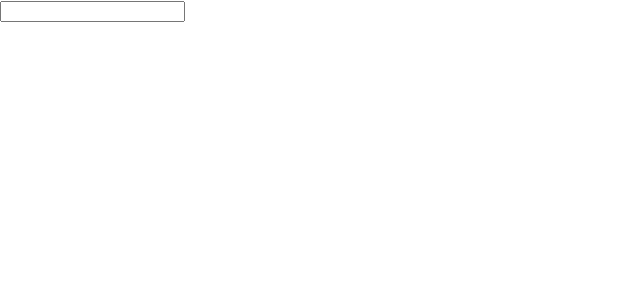
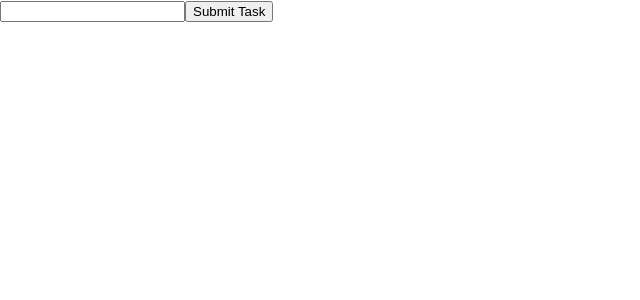
Before and after one commit to MalcolmSmalls/Odin-React-Todo, a React (Create React App) app: page / in a window 1280 px wide. Shown: the top 300 px of the page, without its empty margins (0-640 px from the left). Built offline with nearby package versions, Linux system fonts and the light colour scheme.

Commit message:
Add tasks to taskList

```diff
--- a/src/Components/Overview.js
+++ b/src/Components/Overview.js
@@ -3,13 +3,23 @@ import React from "react"
 
 export default function Overview (props) {
     const [ tasks, setTasks ] = React.useState( () => ({task: "", id: ""}))
-    console.log(tasks)
-
+    const [ taskList, setTaskList ] = React.useState ([ ])
+    // console.log(tasks)
+    console.log(taskList)
 
     function handleChange (event) {
         setTasks( prevTasks => {
             return {...prevTasks, [event.target.name]: event.target.value, id: nanoid()}
         })
+    }
+
+    function handleClick () {
+        // const newArr = []
+        // newArr.push(tasks)
+        setTaskList(prevTaskList => {
+            return [...prevTaskList, tasks]
+        })
+
     }
 
     return (
@@ -20,6 +30,10 @@ export default function Overview (props) {
                 onChange = {handleChange}
                 value = {tasks.task}
             />
+            <button
+                onClick = {handleClick}>
+                    Submit Task
+                </button>
         </div>
     )
 
```
